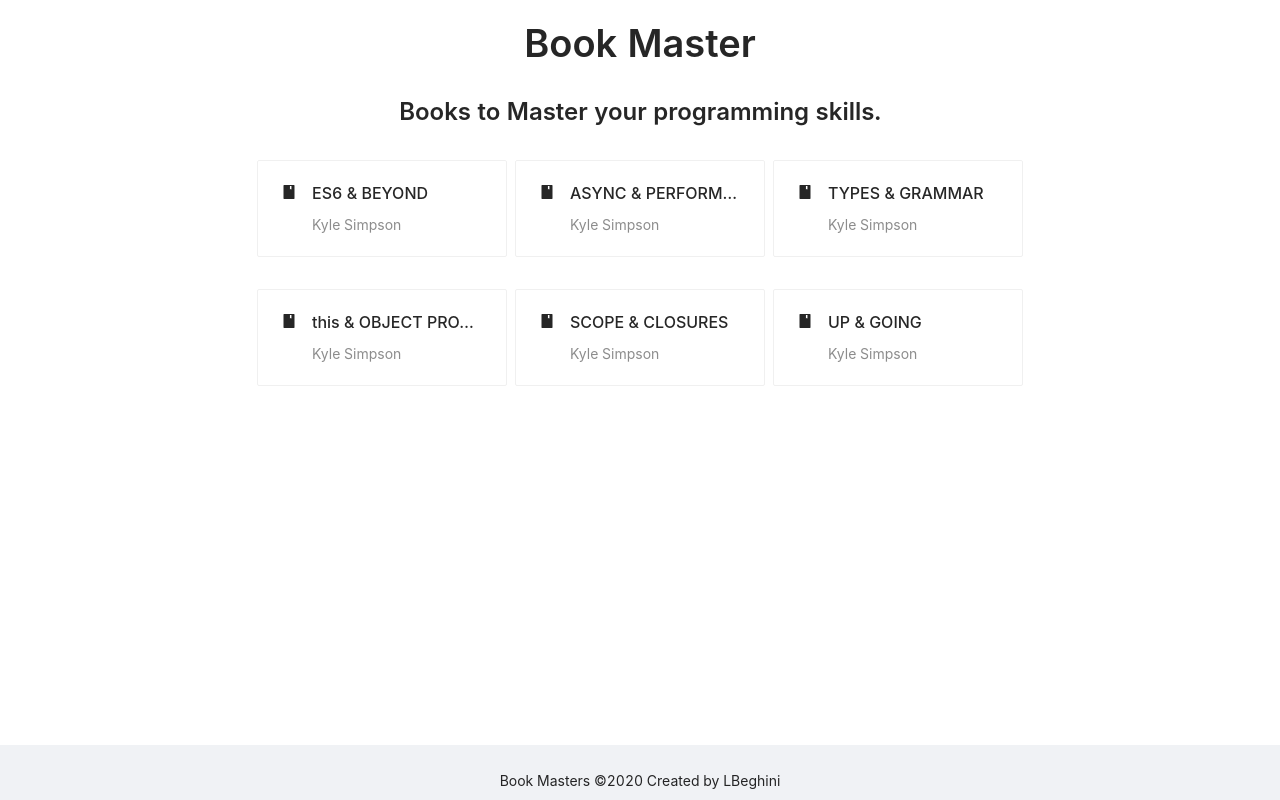
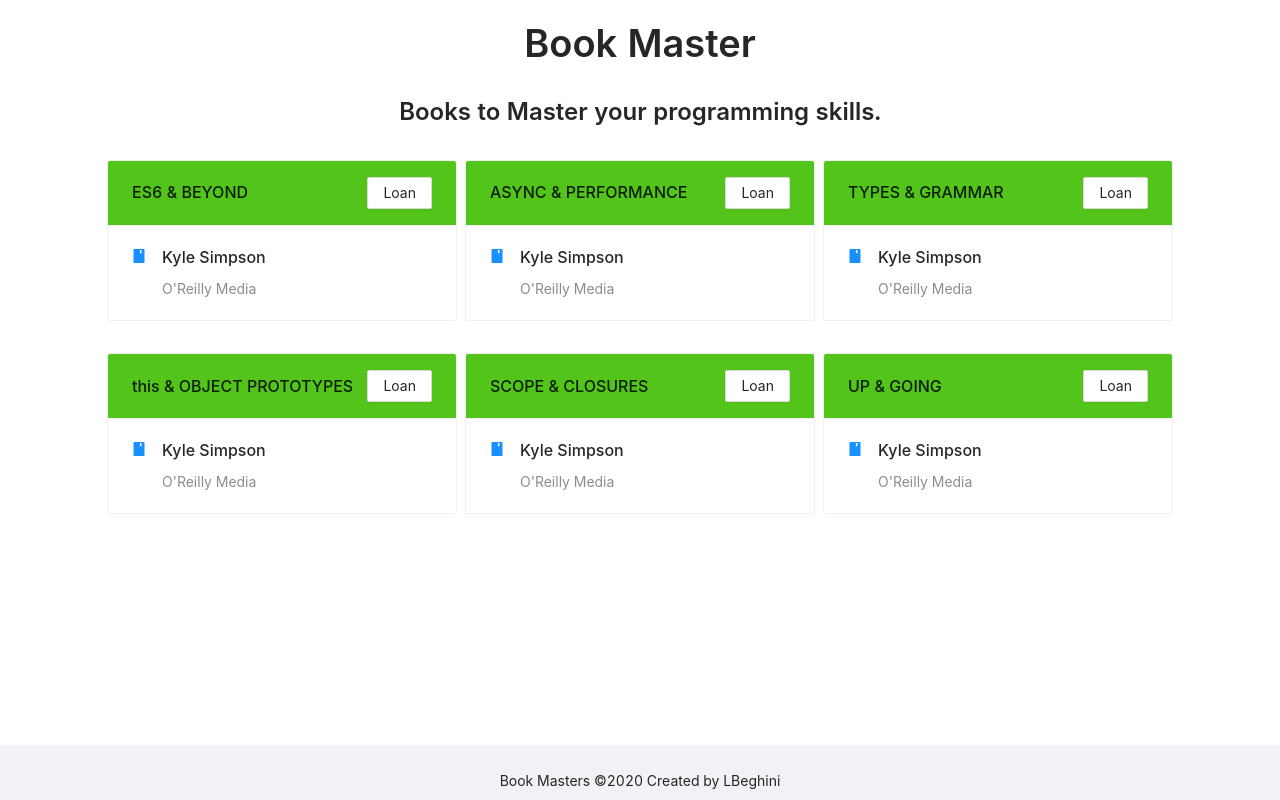
Before and after one commit to LBeghini/Book-Master, a React (Create React App) app: page / in a window 1280 px wide. Built offline with nearby package versions, Linux system fonts and the light colour scheme.

Commit message:
Implement loan interface

```diff
--- a/public/index.html
+++ b/public/index.html
@@ -24,7 +24,6 @@
       work correctly both with client-side routing and a non-root public URL.
       Learn how to configure a non-root public URL by running `npm run build`.
     -->
-    <link rel="stylesheet" href="https://cdnjs.cloudflare.com/ajax/libs/materialize/1.0.0/css/materialize.min.css">
     <title>Book Master</title>
   </head>
   <body>
--- a/src/App.js
+++ b/src/App.js
@@ -2,6 +2,7 @@ import React from 'react';
 import Home from './Home';
 import BookDetail from './BookDetail';
 import Header from './Header';
+import Loan from './Loan';
 import {BrowserRouter, Route, Switch} from 'react-router-dom';
 import {Layout } from 'antd';
 
@@ -16,6 +17,7 @@ class App extends React.Component {
           <Content style={{height: "calc(100vh - 20vh - 55px)", overflow:'auto' }}>
               <Switch>
                 <Route exact path='/' component={Home}/>
+                <Route path='/loan/:id' component={Loan}/>
                 <Route path='/:id' component={BookDetail}/>
               </Switch>
             </Content>
--- a/src/Home.js
+++ b/src/Home.js
@@ -1,7 +1,7 @@
 import React from 'react';
 import books from './books';
 import { BookFilled} from '@ant-design/icons';
-import { Row, Col, Card, Empty } from 'antd';
+import { Row, Col, Card, Empty, Button } from 'antd';
 import {Link} from 'react-router-dom';
 
 
@@ -11,18 +11,23 @@ const Home = () => {
         books.map(book => {
             return (
                 <Col key={book.id}>
-                <Link to={'/'+book.id}>
+
                     <Card
-                        style={{ width: 250 }}
+                        title={book.title}
+                        extra={<Link to={'/loan/'+book.id}><Button>Loan</Button></Link>}
+                        style={{ width: 350 }}
                         hoverable
+                        avatar={<BookFilled />}
+                        headStyle={{backgroundColor:'#52c41a'}}
                         >
+                        <Link to={'/'+book.id}>
                         <Meta
                         avatar={<BookFilled />}
-                        title={book.title}
-                        description={book.author}
+                        title={book.author}
+                        description={book.publisher}
                          />
+                         </Link>
                     </Card>
-                </Link>
                 </Col>
             )
         })
@@ -37,8 +42,8 @@ const Home = () => {
     )
 
     return(
-            <Row gutter={[0, 32]} style={{margin:0}}>
-                <Col span={18} offset={3}>
+            <Row gutter={[0, 32]} style={{margin:0}} justify="center">
+                <Col span={20}>
                     <Row justify="center" gutter={[8, 32]}>
                             {booksList}
                     </Row>
--- /dev/null
+++ b/src/Loan.js
@@ -0,0 +1,77 @@
+import React from 'react'
+import books from './books'
+import { Descriptions,Row, Spin, Breadcrumb, Typography, Space } from 'antd';
+import { LoadingOutlined } from '@ant-design/icons';
+import {Link} from 'react-router-dom';
+import { Form, Input, Button, Checkbox } from 'antd';
+const antIcon = <LoadingOutlined style={{ fontSize: 24, color: 'black' }} spin />;
+
+class Loan extends React.Component{
+
+    state = {
+        book : null
+    }
+
+    componentDidMount(){
+        let id = this.props.match.params.id;
+        for (let b in books) {
+            if (books[b].id === Number(id)) {
+                this.setState({
+                    book: books[b]
+                })
+            }
+        }
+    }
+
+
+    render(){
+        const layout = {
+            labelCol: { span: 3 },
+            wrapperCol: { span: 10 },
+          };
+          const tailLayout = {
+            wrapperCol: { offset: 3, span: 16 },
+          };
+        const book = this.state.book ? (
+            <Form
+            {...layout}
+            name="basic"
+            initialValues={{ remember: true }}
+            >
+            <Typography.Title level={3} style={{padding: '3%'}}>Confirm you want to borrow {this.state.book.title} book?</Typography.Title>
+            <Form.Item
+                label="Name"
+                name="name"
+                rules={[{ required: true, message: 'Input your name' }]}
+            >
+                <Input />
+            </Form.Item>
+
+            <Form.Item {...tailLayout}>
+                <Button htmlType="submit">
+                Submit
+                </Button>
+            </Form.Item>
+            </Form>
+        ) : (
+            <Spin indicator={antIcon} tip="Loading book..." style={{color:'black'}}/>
+
+        );
+
+
+        return (
+            <div>
+                <Breadcrumb>
+                    <Breadcrumb.Item><Link to="/">Home</Link></Breadcrumb.Item>
+                    <Breadcrumb.Item>Loan Book</Breadcrumb.Item>
+                </Breadcrumb>
+                {book}
+
+            </div>
+        )
+    }
+
+}
+
+
+export default Loan;
--- a/src/books.js
+++ b/src/books.js
@@ -44,4 +44,6 @@ const books = [
 
 ]
 
+localStorage.setItem('books', JSON.stringify(books));
+
 export default books;
```
